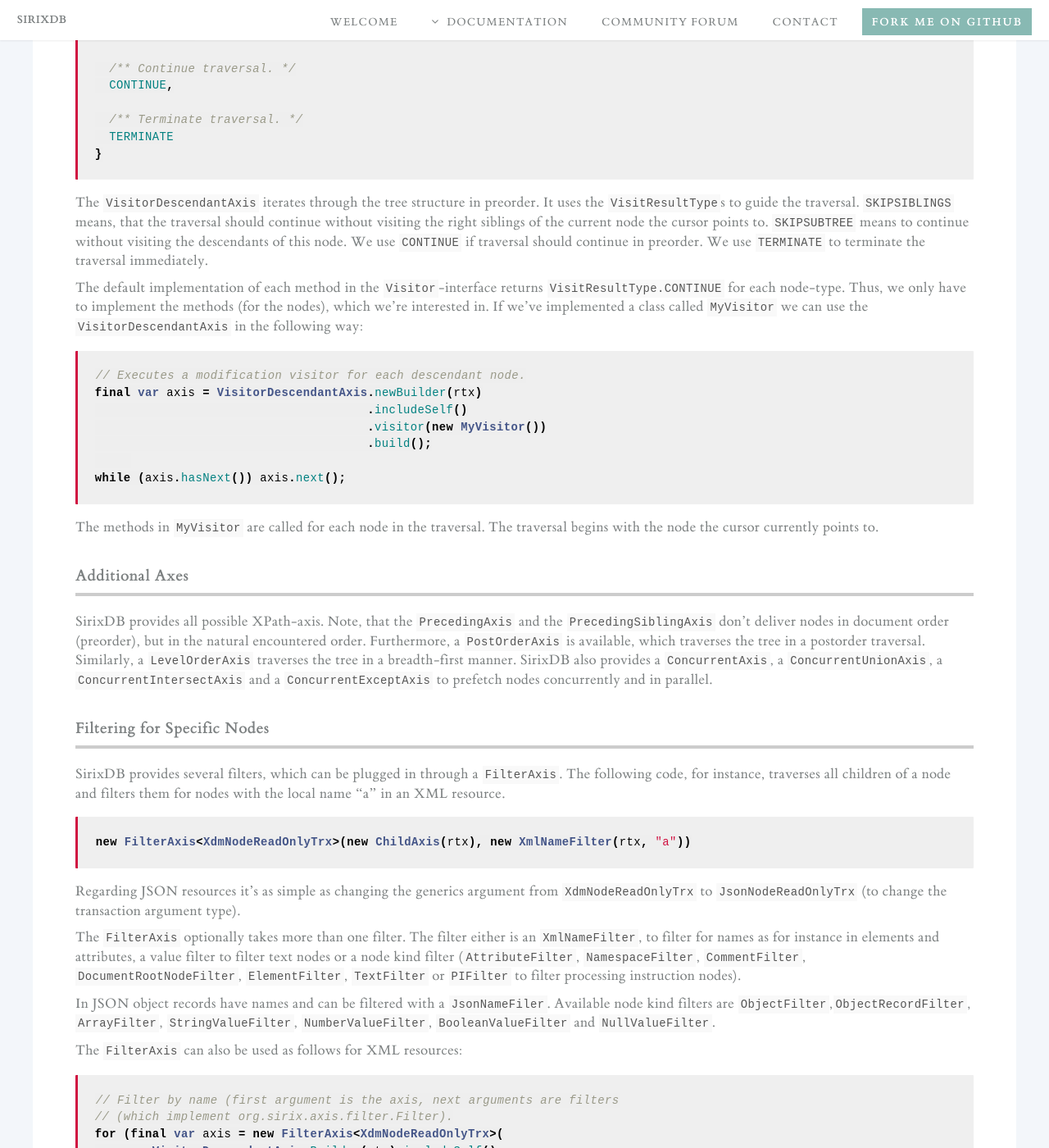
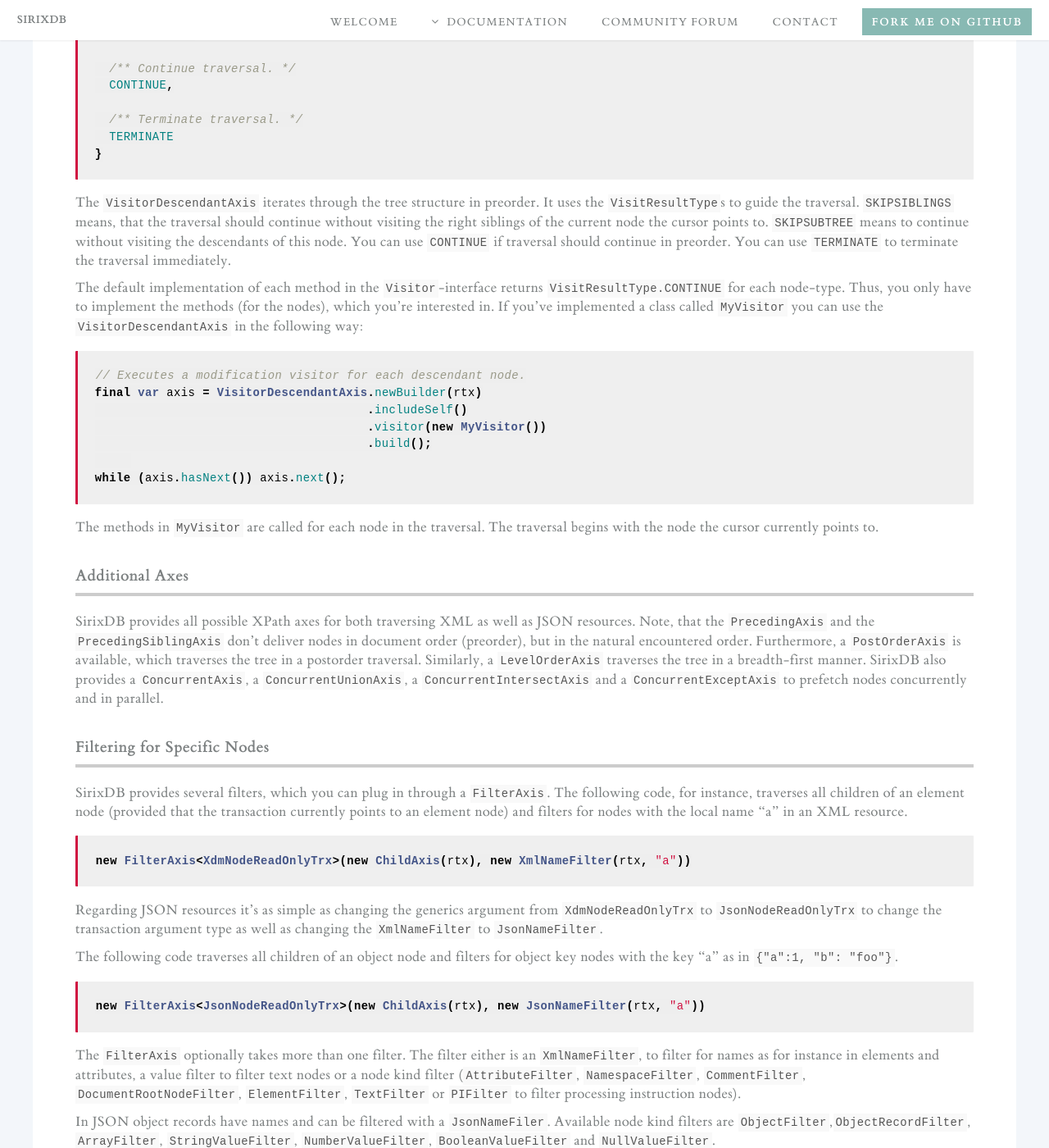
Before and after one commit to sirixdb/sirixdb.github.io, a Jekyll site: the page built from transactional-cursor-api.md, in a window 1280 px wide and 1400 px high, scrolled down 7805 px. Shown: the whole window at 82% size. Built offline with Jekyll 4.4.1, drawn with Linux system fonts in a browser that asks for light colours; some of the changed text lies outside the part shown.

Commit message:
Update transactional-cursor-api.md

````diff
--- a/transactional-cursor-api.md
+++ b/transactional-cursor-api.md
@@ -266,9 +266,9 @@ try (final var database = Databases.openJsonDatabase(databaseFile);
 ## Axes to Navigate in Space and Time
 SirixDB provides several axes to navigate through the tree structures of both the binary XML as well as the JSON encoding. Namely all of the axes known from XPath plus a few more.
 
-### Non Structural Wrapper Axis
+### Non Structural Wrapper Axis for XML resources
 
-As it’s a common task to iterate over structural and non-structural nodes, that is namespaces and especially attributes, SirixDB provides a simple wrapper axis:
+As it's a common task to iterate over structural and non-structural nodes, that is namespaces and especially attributes, SirixDB provides a simple wrapper axis:
 
 ```java
 new NonStructuralWrapperAxis(new DescendantAxis(rtx))
@@ -319,9 +319,9 @@ public enum VisitResultType implements VisitResult {
 
 The `VisitorDescendantAxis` iterates through the tree structure in preorder. It uses the `VisitResultType`s to guide the
 traversal. `SKIPSIBLINGS` means, that the traversal should continue without visiting the right siblings of the current node the
-cursor points to. `SKIPSUBTREE` means to continue without visiting the descendants of this node. We use `CONTINUE` if traversal should continue in preorder. We use `TERMINATE` to terminate the traversal immediately.
+cursor points to. `SKIPSUBTREE` means to continue without visiting the descendants of this node. You can use `CONTINUE` if traversal should continue in preorder. You can use `TERMINATE` to terminate the traversal immediately.
 
-The default implementation of each method in the `Visitor`-interface returns `VisitResultType.CONTINUE` for each node-type. Thus, we only have to implement the methods (for the nodes), which we’re interested in. If we’ve implemented a class called `MyVisitor` we can use the `VisitorDescendantAxis` in the following way:
+The default implementation of each method in the `Visitor`-interface returns `VisitResultType.CONTINUE` for each node-type. Thus, you only have to implement the methods (for the nodes), which you're interested in. If you've implemented a class called `MyVisitor` you can use the `VisitorDescendantAxis` in the following way:
 
 ```java
 // Executes a modification visitor for each descendant node.
@@ -338,33 +338,38 @@ points to.
 
 ### Additional Axes
 
-SirixDB provides all possible XPath-axis. Note, that the `PrecedingAxis` and the `PrecedingSiblingAxis` don't deliver nodes in document order (preorder), but in the natural encountered order. Furthermore, a `PostOrderAxis` is available, which traverses the tree in a postorder traversal. Similarly, a `LevelOrderAxis` traverses the tree in a breadth-first manner. SirixDB also provides a `ConcurrentAxis`, a `ConcurrentUnionAxis`, a `ConcurrentIntersectAxis` and a `ConcurrentExceptAxis` to prefetch nodes concurrently and in parallel.
+SirixDB provides all possible XPath axes for both traversing XML as well as JSON resources. Note, that the `PrecedingAxis` and the `PrecedingSiblingAxis` don't deliver nodes in document order (preorder), but in the natural encountered order. Furthermore, a `PostOrderAxis` is available, which traverses the tree in a postorder traversal. Similarly, a `LevelOrderAxis` traverses the tree in a breadth-first manner. SirixDB also provides a `ConcurrentAxis`, a `ConcurrentUnionAxis`, a `ConcurrentIntersectAxis` and a `ConcurrentExceptAxis` to prefetch nodes concurrently and in parallel.
 
 ### Filtering for Specific Nodes
 
-SirixDB provides several filters, which can be plugged in through a `FilterAxis`. The following code, for instance, traverses all children of a node and filters them for nodes with the local name "a" in an XML resource.
+SirixDB provides several filters, which you can plug in through a `FilterAxis`. The following code, for instance, traverses all children of an element node (provided that the transaction currently points to an element node) and filters for nodes with the local name "a" in an XML resource.
 
 ```java
 new FilterAxis<XdmNodeReadOnlyTrx>(new ChildAxis(rtx), new XmlNameFilter(rtx, "a"))
 ```
 
-Regarding JSON resources it's as simple as changing the generics argument from `XdmNodeReadOnlyTrx` to `JsonNodeReadOnlyTrx` (to change the transaction argument type).
+Regarding JSON resources it's as simple as changing the generics argument from `XdmNodeReadOnlyTrx` to `JsonNodeReadOnlyTrx` to change the transaction argument type as well as changing the `XmlNameFilter` to `JsonNameFilter`.
+
+The following code traverses all children of an object node and filters for object key nodes with the key "a" as in `{"a":1, "b": "foo"}`.
+
+```java
+new FilterAxis<JsonNodeReadOnlyTrx>(new ChildAxis(rtx), new JsonNameFilter(rtx, "a"))
+```
 
 The `FilterAxis` optionally takes more than one filter. The filter either is an `XmlNameFilter`, to filter for names as for instance in elements and attributes, a value filter to filter text nodes or a node kind filter (`AttributeFilter`, `NamespaceFilter`, `CommentFilter`, `DocumentRootNodeFilter`, `ElementFilter`, `TextFilter` or `PIFilter` to filter processing instruction nodes).
 
 In JSON object records have names and can be filtered with a `JsonNameFiler`. Available node kind filters are `ObjectFilter`,`ObjectRecordFilter`, `ArrayFilter`, `StringValueFilter`, `NumberValueFilter`, `BooleanValueFilter` and `NullValueFilter`.
 
-The `FilterAxis` can also be used as follows for XML resources:
+Another example for using the  `FilterAxis` can also be used as follows for XML resources:
 
 ```java
 // Filter by name (first argument is the axis, next arguments are filters
 // (which implement org.sirix.axis.filter.Filter).
-for (final var axis = new FilterAxis<XdmNodeReadOnlyTrx>(
-    new VisitorDescendantAxis.Builder(rtx).includeSelf()
-                                        .visitor(myVisitor)
-                                        .build(),
-    new XmlNameFilter(rtx, "foobar")); axis.hasNext();) {
-  axis.next();
+final var axis = new VisitorDescendantAxis.Builder(rtx).includeSelf().visitor(myVisitor).build();
+final var filter = new XmlNameFilter(rtx, "foobar");
+
+for (final var filterAxis = new FilterAxis<XdmNodeReadOnlyTrx>(axis, filter); filterAxis.hasNext();) {
+  filterAxis.next();
 }
 ```
 
````
